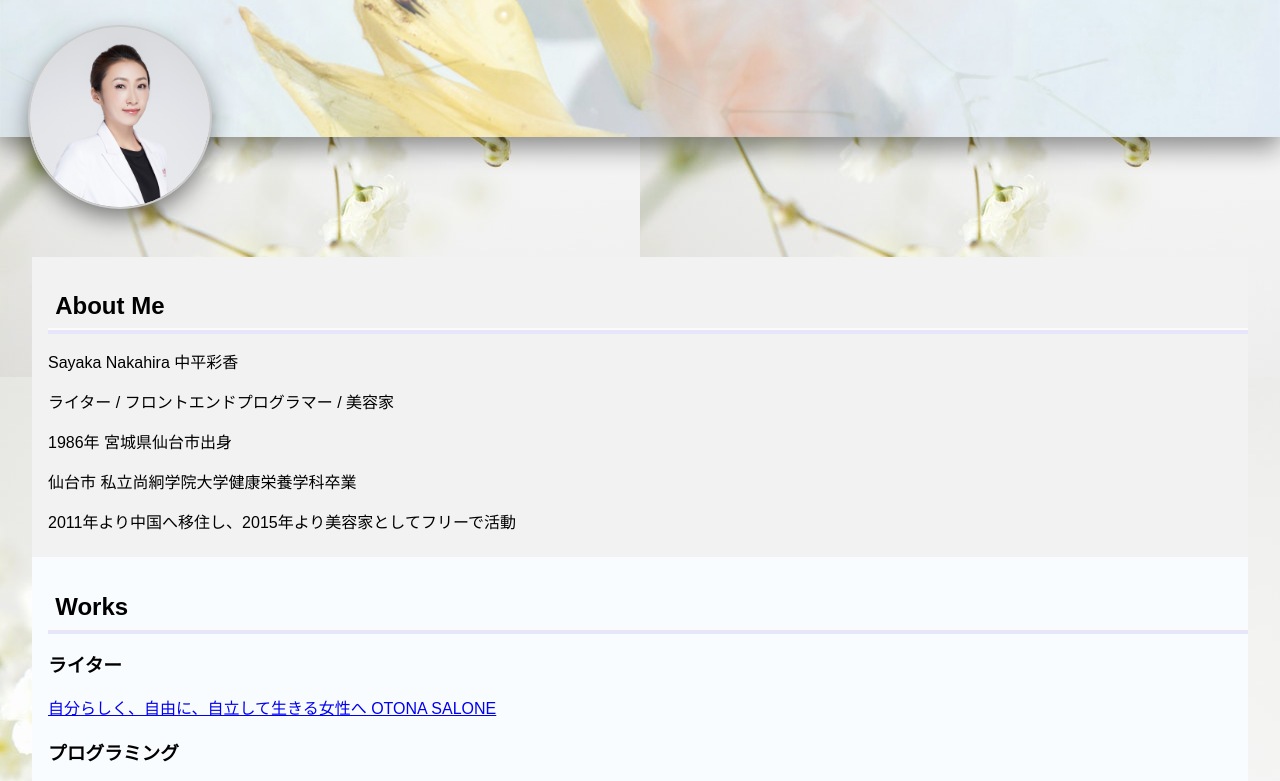
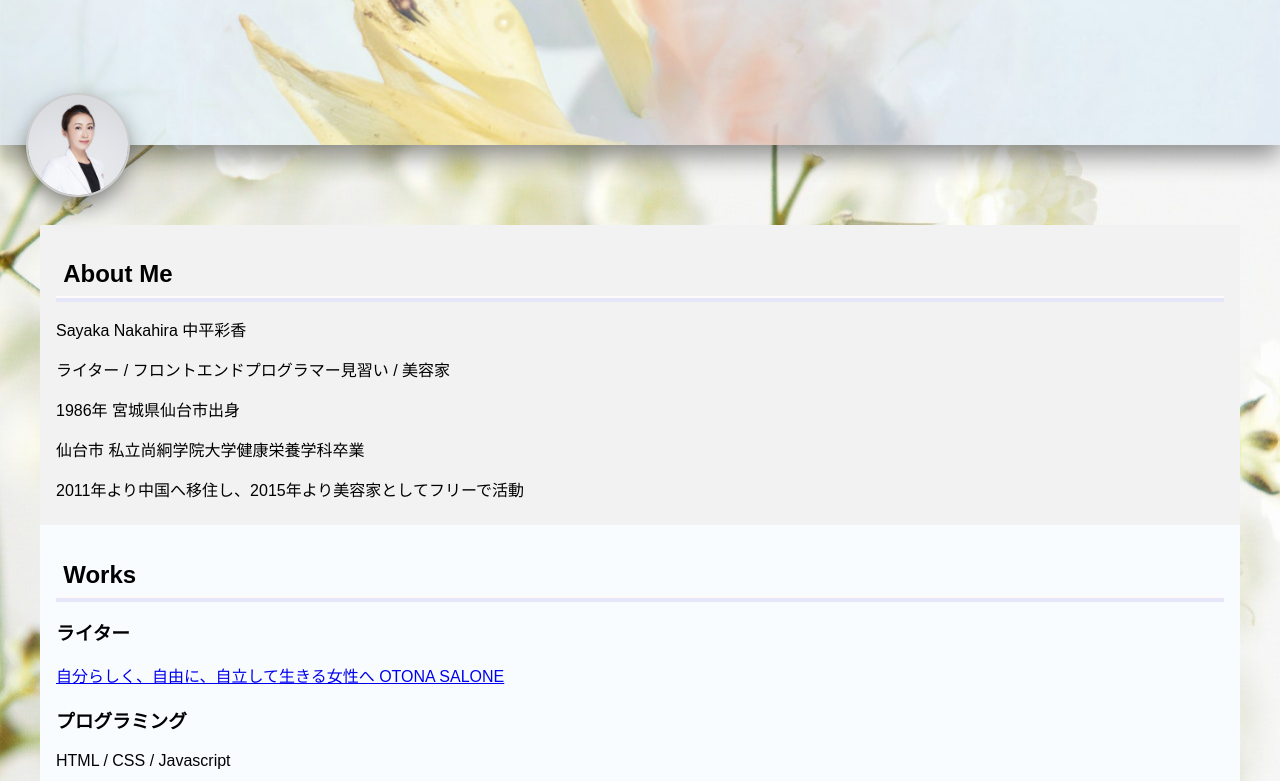
Before and after one commit to sayakan914/sayaka.portfolio.github.io, a plain HTML site: page index.html in a window 1280 px wide. Shown: the part 760-1541 px from the top of the page. Drawn offline with Linux system fonts and the light colour scheme.

Commit message:
Add files via upload

```diff
--- a/css/styles.css
+++ b/css/styles.css
@@ -1,16 +1,18 @@
 /* common */
-body {
+
+html {
   margin: 0;
   padding: 0;
   font-family: Arial, sans-serif;
-  background-image: url(img/pexels.jpg);
-  background-color:rgba(255,255,255,0.8);
-  background-blend-mode:lighten;
-  /* background-size: cover; */
 }
 
-
-div
+body {
+  background-size: cover;
+  background-repeat: no-repeat;
+  background-position: top center;
+  background-attachment: fixed;
+  z-index: 1;
+}
 
 /* header */
 header {
@@ -73,20 +75,20 @@ nav li:hover {
 }
 
 .info img {
-  width: 180px;
-  height: 180px;
+  width: 100px;
+  height: 100px;
   border-radius: 50%;
   outline: 2px solid #ccc;
   position: absolute;
-  bottom: -70px;
-  left: 30px;
+  bottom: -50px;
+  left: 20px;
   box-shadow: 0 10px 25px 0 rgba(0, 0, 0, .5);
 }
 
 /* main */
 
 main {
-  padding: 120px 0 0 0;
+  padding: 80px 0 0 0;
 }
 
 .container {
@@ -96,7 +98,7 @@ main {
 .prof,
 .works,
 .messages  {
-  padding: 8px 0 8px 16px;
+  padding: 8px 16px
 }
 
 .prof,
--- a/index.html
+++ b/index.html
@@ -7,8 +7,7 @@
   <title>My portfolio Site</title>
   <link rel="stylesheet" href="css/styles.css">
 </head>
-<body>
-  <div style="background-image: url(img/pexels.jpg)">
+<body background="img/pexels-anna-nekrashevich-7815540.jpg">
       <header>
         <h1>Sayaka Nakahira</h1>
         <nav>
@@ -33,7 +32,7 @@
             <div class="prof">
               <h1 class="cp_h1title">About Me</h1>
               <p>Sayaka Nakahira 中平彩香</p>
-            <p>ライター / フロントエンドプログラマー / 美容家</p>
+              <p>ライター / フロントエンドプログラマー見習い / 美容家</p>
               <p>1986年 宮城県仙台市出身</p>
               <p>仙台市 私立尚絅学院大学健康栄養学科卒業</p>
               <p>2011年より中国へ移住し、2015年より美容家としてフリーで活動</p>
@@ -65,7 +64,5 @@
       <footer>
         <p>(c) Sayaka Nakahira</p>
       </footer>
-    <script src="js/main.js"></script>
-  </div>
 </body>
 </html>
```
Also changed, not shown: img/pexels-anna-nekrashevich-7815540.jpg (added). Lines whose indentation alone changed are shown as unchanged.
